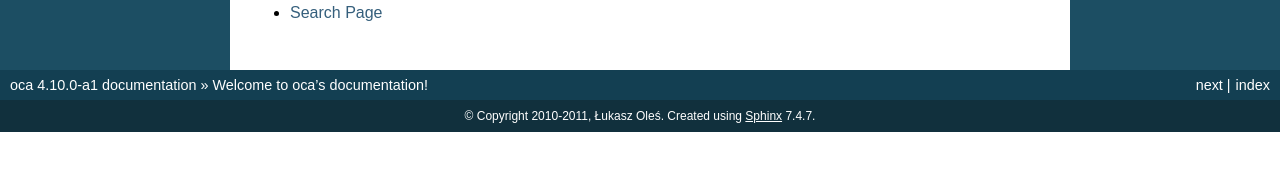
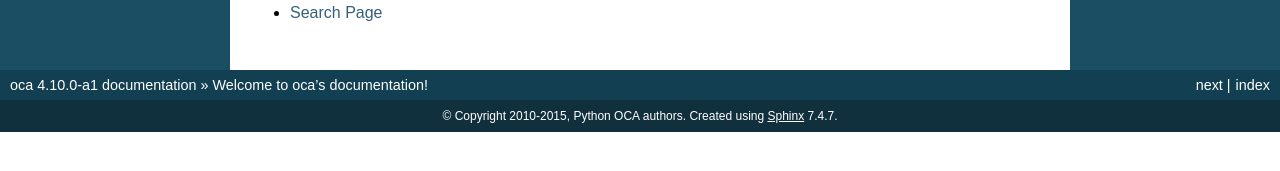
Before and after one commit to python-oca/python-oca, a Sphinx documentation site: the page built from docs/index.rst, in a window 1280 px wide. Shown: the part 490-661 px from the top of the page. Built offline with Sphinx 7.4.7, drawn with Linux system fonts in a browser that asks for light colours.

Commit message:
Update authors and years in docs

```diff
--- a/docs/conf.py
+++ b/docs/conf.py
@@ -41,7 +41,7 @@ master_doc = 'index'
 
 # General information about the project.
 project = u'oca'
-copyright = u'2010-2011, Łukasz Oleś'
+copyright = u'2010-2015, Python OCA authors'
 
 # The version info for the project you're documenting, acts as replacement for
 # |version| and |release|, also used in various other places throughout the
```
